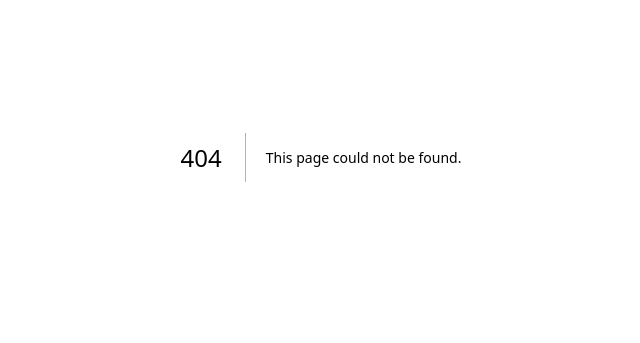
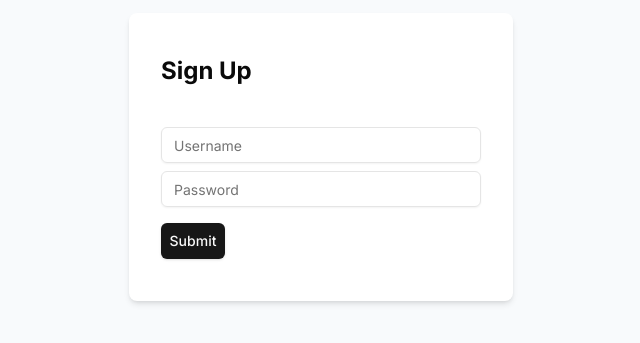
Before and after one commit to eric-nguyen-cs/cs_chat_app, a Next.js app in the folder next-frontend/: page /signup in a window 1280 px wide. Before the commit this address had no page. Shown: the part 243-586 px from the top of the page, without its empty margins (319-959 px from the left). Built offline with nearby package versions, Linux system fonts and the light colour scheme.

Commit message:
FEAT: Add login and signup page

```diff
--- /dev/null
+++ b/next-frontend/src/app/login/page.tsx
@@ -0,0 +1,21 @@
+import { Button } from "@/components/ui/button";
+import { Input } from "@/components/ui/input";
+
+export default function Login() {
+  return (
+    <>
+      <div className="min-h-[100vh] flex justify-center items-center bg-slate-50">
+        <div className="flex flex-col space-y-10 w-96 h-72 pl-8 pr-8 justify-center rounded-lg shadow-md bg-white">
+          <h1 className="text-2xl font-bold">Log In</h1>
+          <div className="flex flex-col">
+            <Input type="username" placeholder="Username" className="mb-2" />
+            <Input type="password" placeholder="Password" className="mb-4" />
+            <Button type="submit" className="w-16">
+              Submit
+            </Button>
+          </div>
+        </div>
+      </div>
+    </>
+  );
+}
--- /dev/null
+++ b/next-frontend/src/app/signup/page.tsx
@@ -0,0 +1,21 @@
+import { Button } from "@/components/ui/button";
+import { Input } from "@/components/ui/input";
+
+export default function SignUp() {
+  return (
+    <>
+      <div className="min-h-[100vh] flex justify-center items-center bg-slate-50">
+        <div className="flex flex-col space-y-10 w-96 h-72 pl-8 pr-8 justify-center rounded-lg shadow-md bg-white">
+          <h1 className="text-2xl font-bold">Sign Up</h1>
+          <div className="flex flex-col">
+            <Input type="username" placeholder="Username" className="mb-2" />
+            <Input type="password" placeholder="Password" className="mb-4" />
+            <Button type="submit" className="w-16">
+              Submit
+            </Button>
+          </div>
+        </div>
+      </div>
+    </>
+  );
+}
--- /dev/null
+++ b/next-frontend/src/components/ui/input.tsx
@@ -0,0 +1,25 @@
+import * as React from "react"
+
+import { cn } from "@/lib/utils"
+
+export interface InputProps
+  extends React.InputHTMLAttributes<HTMLInputElement> {}
+
+const Input = React.forwardRef<HTMLInputElement, InputProps>(
+  ({ className, type, ...props }, ref) => {
+    return (
+      <input
+        type={type}
+        className={cn(
+          "flex h-9 w-full rounded-md border border-input bg-transparent px-3 py-1 text-sm shadow-sm transition-colors file:border-0 file:bg-transparent file:text-sm file:font-medium placeholder:text-muted-foreground focus-visible:outline-none focus-visible:ring-1 focus-visible:ring-ring disabled:cursor-not-allowed disabled:opacity-50",
+          className
+        )}
+        ref={ref}
+        {...props}
+      />
+    )
+  }
+)
+Input.displayName = "Input"
+
+export { Input }
```
